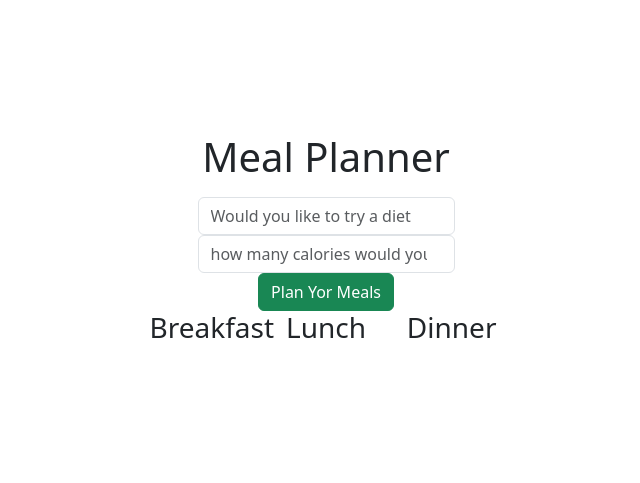
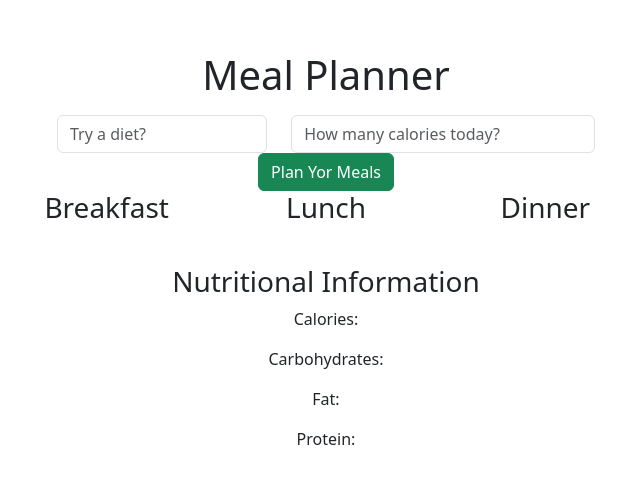
Before and after one commit to angelica-zach/wellness-app, a React (Vite) app: page / in a window 1280 px wide. Shown: the part 141-624 px from the top of the page, without its empty margins (314-954 px from the left). Built offline with nearby package versions, Linux system fonts and the light colour scheme.

Commit message:
added input checks for diet and calories and nutritional facts

```diff
--- /dev/null
+++ b/src/Components/Alert/index.jsx
@@ -0,0 +1,13 @@
+function Alert(props) {
+  return (
+    <div
+      role="alert"
+      className={ `alert alert-${props.type} fade in` }
+      style={ { width: "80%", margin: "0 auto", marginTop: 18, ...props.style } }
+    >
+      { props.children }
+    </div>
+  );
+}
+
+export default Alert;
--- a/src/Pages/Meal.jsx
+++ b/src/Pages/Meal.jsx
@@ -3,6 +3,7 @@ import Image from '../Components/Image';
 import Container from '../Components/Container';
 import Row from '../Components/Row';
 import Col from '../Components/Col';
+import Alert from '../Components/Alert';
 import foodApi from '../utils/foodAPI';
 import foodImage from '../utils/foodImage';
 
@@ -13,6 +14,7 @@ function Meal() {
 
     // State to hold the meals
     const [meals, setMeals] = useState({ breakfast: '', lunch: '', dinner: '' });
+    const [nutritional, setNutritional] = useState({ calories: '', fat: '', protein: ''});
 
     // State to hold the images
     const [bImages, setBImages] = useState('');
@@ -23,12 +25,25 @@ function Meal() {
     const planMeals = (e) => {
         e.preventDefault();
 
+        // If the user doesn't enter a diet, set it to none
+        if (diet === '') {
+            setDiet('none');
+        }
+
+        // If the user doesn't enter a calorie amount, set it to 2000
+        if (calories === 0) {
+            setCalories(2000);
+        }
+
 
         foodApi(calories, diet).then((response) => {
             // Set the meals
             setMeals({ ...meals, breakfast: response.meals[0].title, lunch: response.meals[1].title, dinner: response.meals[2].title });
 
-            console.log(response, calories, diet);
+            // Set the nutritional information
+            setNutritional({ ...nutritional, calories: response.nutrients.calories, carbohydrates: response.nutrients.carbohydrates, fat: response.nutrients.fat, protein: response.nutrients.protein});
+
+            console.log(response, nutritional, calories, diet);
 
             console.log(meals);
         }).catch((error) => console.log(error));
@@ -64,24 +79,22 @@ function Meal() {
             <form onSubmit={planMeals}>
                 <Container className="mt-3 px-5">
                     <Row className="mb-3">
-                        <Col size="12">
+                        <Col size="5">
                             <input
                                 className="form-control"
                                 type="text"
-                                placeholder="Would you like to try a diet"
+                                placeholder="Try a diet?"
                                 name="diet"
                                 onChange={(event) => setDiet(event.target.value)}
 
 
                             />
                         </Col>
-                    </Row>
-                    <Row className="mb-3">
-                        <Col size="12">
+                        <Col size="7">
                             <input
                                 className="form-control"
                                 type="number"
-                                placeholder="how many calories would you like to consume today?"
+                                placeholder="How many calories today?"
                                 name="calories"
                                 onChange={(event) => setCalories(event.target.value)}
 
@@ -104,6 +117,7 @@ function Meal() {
                     <h3>Lunch</h3>
                     <Image src={lImages} />
                     <h4>{meals.lunch}</h4>
+
                 </Col>
                 <Col size="md-4">
                     <h3>Dinner</h3>
@@ -111,6 +125,15 @@ function Meal() {
                     <h4>{meals.dinner}</h4>
                 </Col>
             </Row>
+            <Row>
+                <Col size="md-12">
+                    <h3>Nutritional Information</h3>
+                    <p>Calories: {nutritional.calories}</p>
+                    <p>Carbohydrates: {nutritional.carbohydrates}</p>
+                    <p>Fat: {nutritional.fat}</p>
+                    <p>Protein: {nutritional.protein}</p>
+                </Col>
+            </Row>
         </div>
     )
 }
```
